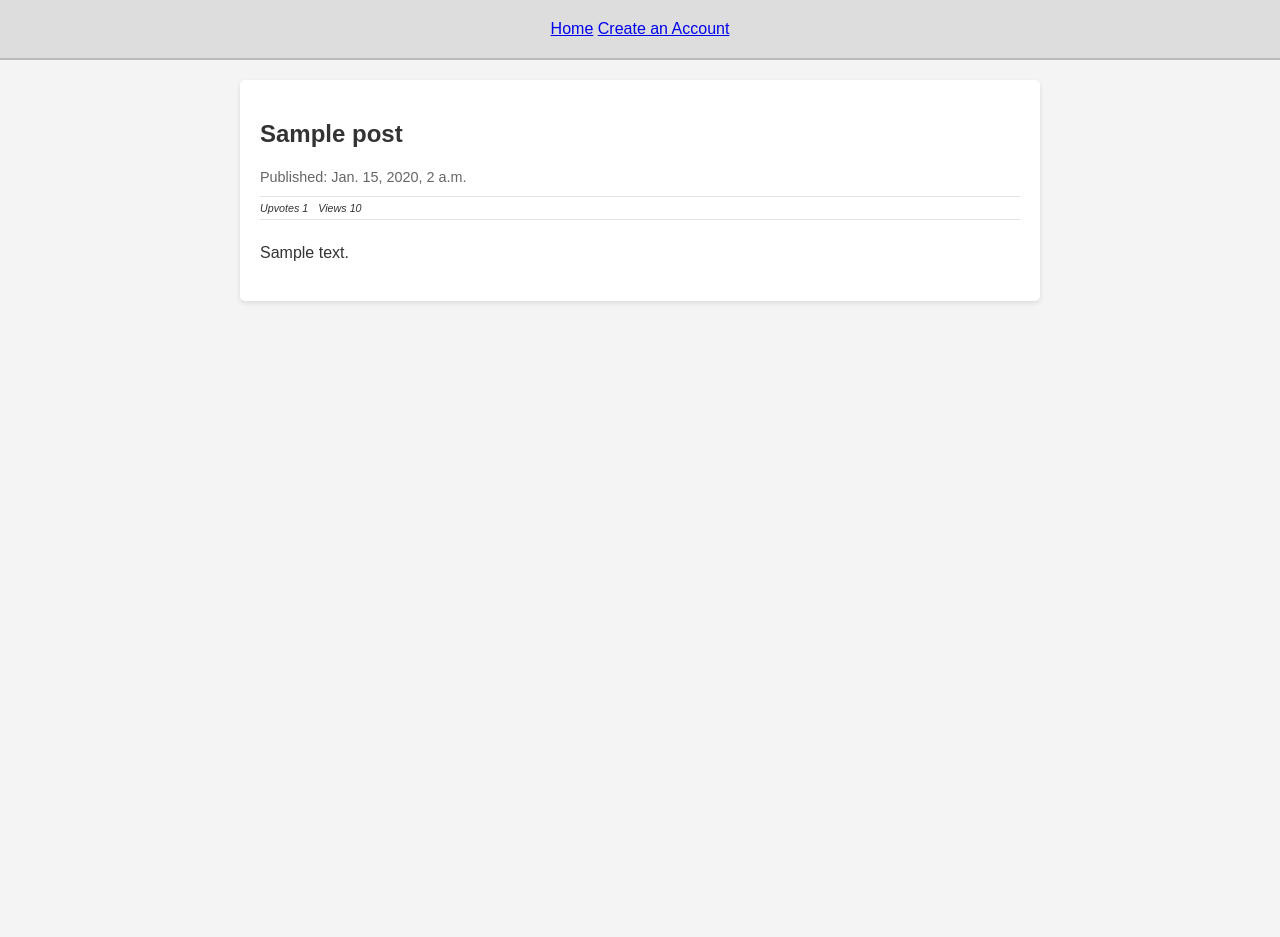
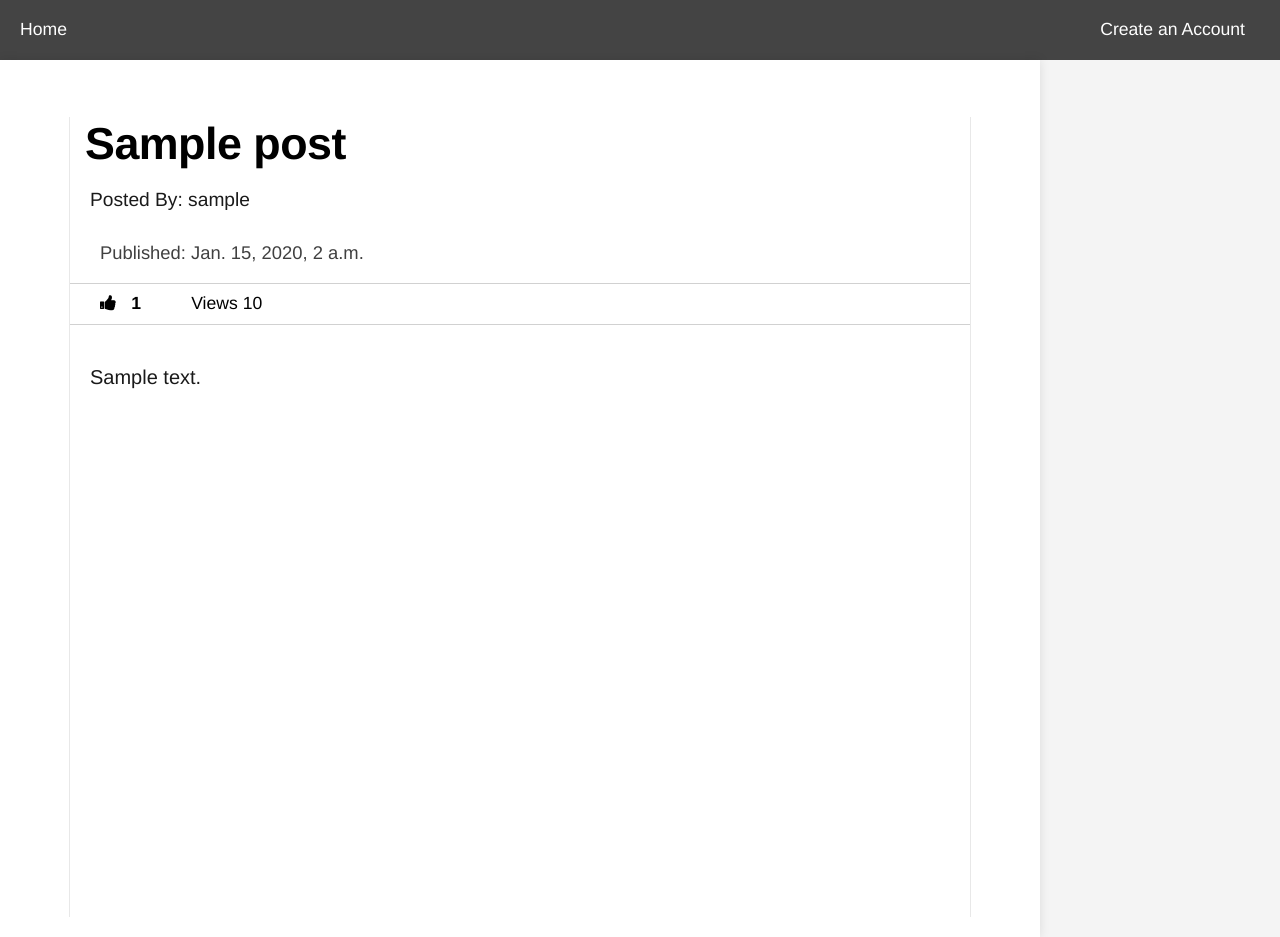
Before and after one commit to Daswanson22/django-blog, a Django app: page /blog/1/ in a window 1280 px wide. Before the commit the page ends 303 px from the top, so only its background shows below. Run offline with Django 5.2, Linux system fonts and the light colour scheme; tables that the repository leaves empty hold one stand-in row (values such as "Sample post"); parts of the project's set-up code (start-up, migrations or seed data) failed here and were passed over.

Commit message:
Add new styling and upvoting blog posts

```diff
--- /dev/null
+++ b/blog/static/css/base.css
@@ -0,0 +1,40 @@
+/* Base styles for the blog layout */
+body {
+    margin: 0;
+    padding: 0;
+    font-family: 'Arial', sans-serif;
+    background-color: #f4f4f4;
+    color: #333;
+    line-height: 1.6;
+    display: flex;
+    flex-direction: column;
+}
+
+header {
+    background-color: #444;
+    color: white;
+    padding: 15px 20px;
+    display: flex;
+    justify-content: space-between;
+    align-items: center;
+}
+
+header a {
+    color: white;
+    text-decoration: none;
+    margin-right: 15px;
+    font-size: 1.1em;
+    transition: color 0.3s ease;
+}
+
+header a:hover {
+    color: #00aaff;
+}
+
+main {
+    padding: 20px;
+    max-width: 1000px;
+    width: 100%;
+    background: white;
+    box-shadow: 0 0 10px rgba(0, 0, 0, 0.1);
+}
--- a/blog/static/css/blog.css
+++ b/blog/static/css/blog.css
@@ -1,79 +1,71 @@
+/* Reset some default styles */
+body, h1, h2, h3, p, select, option, article, div {
+    margin: 0;
+    padding: 0;
+    border: 0;
+    font-size: 100%;
+    font-family: 'Arial', sans-serif;
+}
+
 body {
-    font-family: Arial, sans-serif;
     background-color: #f4f4f4;
     color: #333;
-    margin: 0;
-    padding: 0;
+    line-height: 1.6;
+    padding: 20px;
     display: flex;
-    flex-direction: column;
-    align-items: center;
+    justify-content: center;
 }
 
-header {
-    width: 100%;
-    background-color: #ddd;
-    padding: 20px 0;
-    text-align: center;
-    border-bottom: 2px solid #bbb;
-}
-
-header h1 a {
-    text-decoration: none;
-    color: #333;
-}
-
-main {
-    width: 90%;
-    max-width: 800px;
-    margin-top: 20px;
-}
-
-div {
-    text-align: right;
-    margin-bottom: 20px;
+.container {
+    width: 80%;
+    max-width: 900px;
+    background: #ffffff;
+    padding: 20px;
+    box-shadow: 0 0 10px rgba(0, 0, 0, 0.1);
 }
 
 select {
-    padding: 5px;
-    border: 1px solid #bbb;
-    background-color: #fff;
+    width: 100%;
+    padding: 10px;
+    margin-bottom: 20px;
+    border: 1px solid #ccc;
+    border-radius: 5px;
+    background: #fff;
     cursor: pointer;
 }
 
 article {
-    background: #fff;
-    padding: 20px;
-    margin-bottom: 20px;
-    border-radius: 5px;
-    box-shadow: 0 2px 5px rgba(0, 0, 0, 0.1);
+    border-bottom: 1px solid #ddd;
+    padding: 15px 0;
 }
 
-article time {
-    font-size: 0.9em;
+article:last-child {
+    border-bottom: none;
+}
+
+h2 a {
+    text-decoration: none;
+    color: #222;
+    transition: color 0.3s ease;
+}
+
+h2 a:hover {
+    color: #0073e6;
+}
+
+p {
     color: #666;
 }
 
-article h2 a {
-    color: #222;
-    text-decoration: none;
+article div {
+    display: flex;
+    justify-content: space-between;
+    font-size: 0.9em;
+    color: #555;
 }
 
-article p {
-    margin-top: 10px;
-    line-height: 1.6;
+@media (max-width: 600px) {
+    .container {
+        width: 95%;
+    }
 }
-
-div.stats {
-    display: flex;
-    gap: 10px;
-    margin-top: 10px;
-    border-top: 1px solid rgba(97, 97, 97, 0.177);
-    border-bottom: 1px solid rgba(97, 97, 97, 0.177);
-}
-
-div.stats h6 {
-    margin: 0;
-    padding: 5px 0;
-    font-weight: 100;
-    font-style: italic;
-}
--- /dev/null
+++ b/blog/static/css/detail.css
@@ -0,0 +1,153 @@
+body {
+    background-color: #f4f4f4;
+    color: #000000;
+    margin: 0;
+    padding: 0;
+    font-family: 'Helvetica Neue', Helvetica, Arial, sans-serif;
+    line-height: 1.7;
+}
+
+main {
+    margin: 0;
+}
+
+article {
+    max-width: 900px;
+    margin: 0 auto;
+    padding: 0;
+    background-color: white;
+    min-height: 100vh;
+    border-left: 1px solid rgba(163, 163, 163, 0.25);
+    border-right: 1px solid rgba(163, 163, 163, 0.25);
+}
+
+.title {
+    font-size: 2.8em;
+    margin-bottom: 0.3em;
+    font-weight: 800;
+    letter-spacing: -0.5px;
+    padding-left: 15px;
+    line-height: 1.2;
+}
+
+.author {
+    font-size: 1.2em;
+    color: #1a1a1a;
+    margin: 0 0 15px 20px;
+    font-weight: 500;
+}
+
+time {
+    display: block;
+    font-size: 1.15em;
+    color: #404040;
+    margin: 0 0 10px 20px;
+    font-style: normal;
+    background: inherit;
+    padding: 5px 10px;
+    display: inline-block;
+    border-radius: 4px;
+}
+
+.stats {
+    display: flex;
+    flex-wrap: nowrap;
+    align-items: center;
+    gap: 25px;
+    margin: 0 0 35px 0;
+    padding: 5px 0;
+    background-color: inherit;
+    border-top: 1px solid rgba(163, 163, 163, 0.5);
+    border-bottom: 1px solid rgba(163, 163, 163, 0.5);
+    white-space: nowrap;
+}
+
+.stats form {
+    display: flex;
+    align-items: center;
+    gap: 10px;
+    margin: 0 25px;
+}
+
+.upvote {
+    background: inherit;
+    color: black;
+    border: none;
+    padding: 5px;
+    cursor: pointer;
+    transition: all 0.2s ease;
+    font-size: 1.1em;
+    display: flex;
+    align-items: center;
+
+}
+
+.upvote:hover {
+    color: blue;
+}
+
+.stats span {
+    font-size: 1.1em;
+    font-weight: 600;
+}
+
+h6 {
+    margin: 0;
+    font-size: 1.1em;
+    color: black;
+    font-weight: 500;
+}
+
+.content {
+    font-size: 1.25em;
+    margin: 0 0 20px 20px;
+    text-align: left;
+    max-width: 90%;
+}
+
+div {
+    text-align: center;
+    padding: 50px;
+}
+
+h2 {
+    font-size: 2.2em;
+    margin-bottom: 25px;
+    font-weight: 700;
+    color: #000000;
+}
+
+p {
+    font-size: 1.2em;
+    color: #1a1a1a;
+}
+
+/* Accessibility */
+:focus {
+    outline: 4px solid #000000;
+    outline-offset: 3px;
+}
+
+@media (max-width: 768px) {
+    body {
+        margin: 0;
+        padding: 0;
+    }
+    article {
+        padding: 0;
+        margin: 0;
+    }
+
+    .title {
+        font-size: 2.2em;
+    }
+
+    .content {
+        font-size: 1.15em;
+        max-width: 100%;
+    }
+
+    .stats {
+        gap: 15px;
+    }
+}
--- a/blog/templates/blog/base.html
+++ b/blog/templates/blog/base.html
@@ -4,8 +4,8 @@
 <html>
     <head>
         <title>DSwan's Blog</title>
-        <link rel="stylesheet" href="{% static 'css/blog.css' %}?{% now 'U' %}">
-
+        <link rel="stylesheet" href="https://cdnjs.cloudflare.com/ajax/libs/font-awesome/4.7.0/css/font-awesome.min.css">
+        <link rel="stylesheet" href="{% static 'css/base.css' %}?{% now 'U' %}">
     </head>
     <body>
         <header>
--- a/blog/templates/blog/post_detail.html
+++ b/blog/templates/blog/post_detail.html
@@ -1,15 +1,26 @@
 {% extends 'blog/base.html' %}
+{% load static %}
+
 
 {% block content %}
+    <link rel="stylesheet" href="{% static 'css/detail.css' %}?{% now 'U' %}">
+
     <article>
         {% if post.published_date %}
-            <h1>{{ post.title }}</h1>
+            <h1 class="title">{{ post.title }}</h1>
+            <p class="author">Posted By: {{ post.author }}</p>
             <time>Published: {{ post.published_date }}</time>
             <div class="stats">
-                <h6>Upvotes {{post.upvotes }}</h6>
+                <form method="post" action="{% url 'blog:upvote' post.id %}">
+                    {% csrf_token %}
+                    <button type="submit" class="upvote">
+                        <i class="fa fa-thumbs-up"></i>
+                    </button>
+                    <span>{{ post.upvotes }}</span>
+                </form>
                 <h6>Views {{ post.views }}</h6>
             </div>
-            <p>{{ post.text|linebreaksbr }}</p>
+            <p class="content">{{ post.text|linebreaksbr }}</p>
         {% else %}
             <div>
                 <h2>This post has not been published yet.</h2>
@@ -17,4 +28,5 @@
             </div>
         {% endif %}
     </article>
+
 {% endblock %}
--- a/blog/urls.py
+++ b/blog/urls.py
@@ -1,9 +1,11 @@
 from django.urls import path
 from . import views
 
+app_name = "blog"
 urlpatterns = [
     path('', views.post_list, name='post_list'),
     path('signup/', views.signup, name='signup'),
     path('dashboard/', views.dashboard, name='dashboard'),
-    path('blog/<int:pk>/', views.post_detail, name='post_detail')
+    path('blog/<int:pk>/', views.post_detail, name='post_detail'),
+    path('upvote/<int:pk>', views.upvote, name='upvote')
 ]
--- a/blog/views.py
+++ b/blog/views.py
@@ -1,8 +1,11 @@
 from django.shortcuts import render, redirect, get_object_or_404
-from django.http import HttpResponseNotFound
+from django.http import HttpResponseNotFound, HttpResponseRedirect
 from django.utils import timezone
+from django.urls import reverse
 from django.contrib.auth import login, logout
 from django.contrib.auth.decorators import login_required
+from django.db.models import F
+
 from .forms import SignUpForm, PostForm
 from .models import Post, UserProfile
 
@@ -58,3 +61,12 @@ def post_detail(request, pk):
     return render(request, 'blog/post_detail.html', {
         'post': post
     })
+
+def upvote(request, pk):
+    post = get_object_or_404(Post, pk=pk)
+    if request.user.is_authenticated:
+        post.upvotes = F("upvotes") + 1
+        post.save()
+        return HttpResponseRedirect(reverse("blog:post_detail", args=(post.id,)))
+    else:
+        return redirect('blog:signup')
```
Also changed, not shown: blog/templates/blog/post_list.html (+8 -2 lines).
